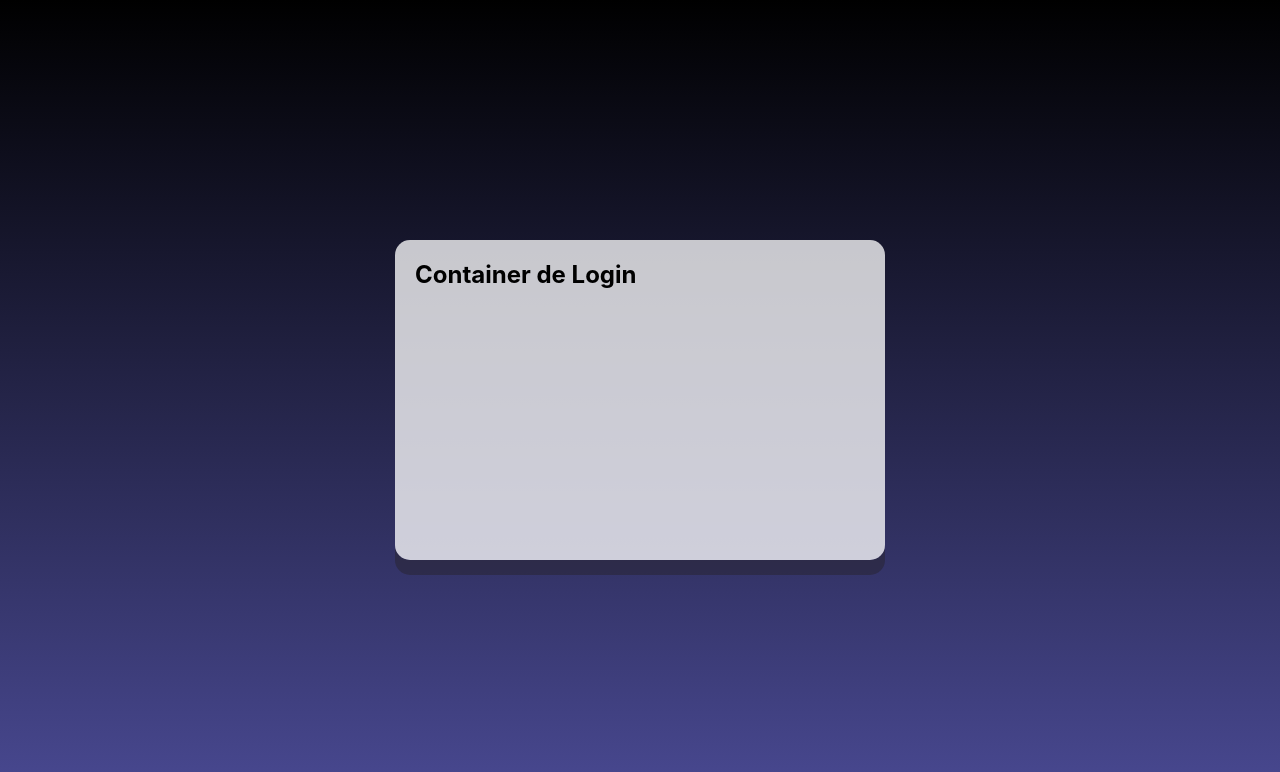
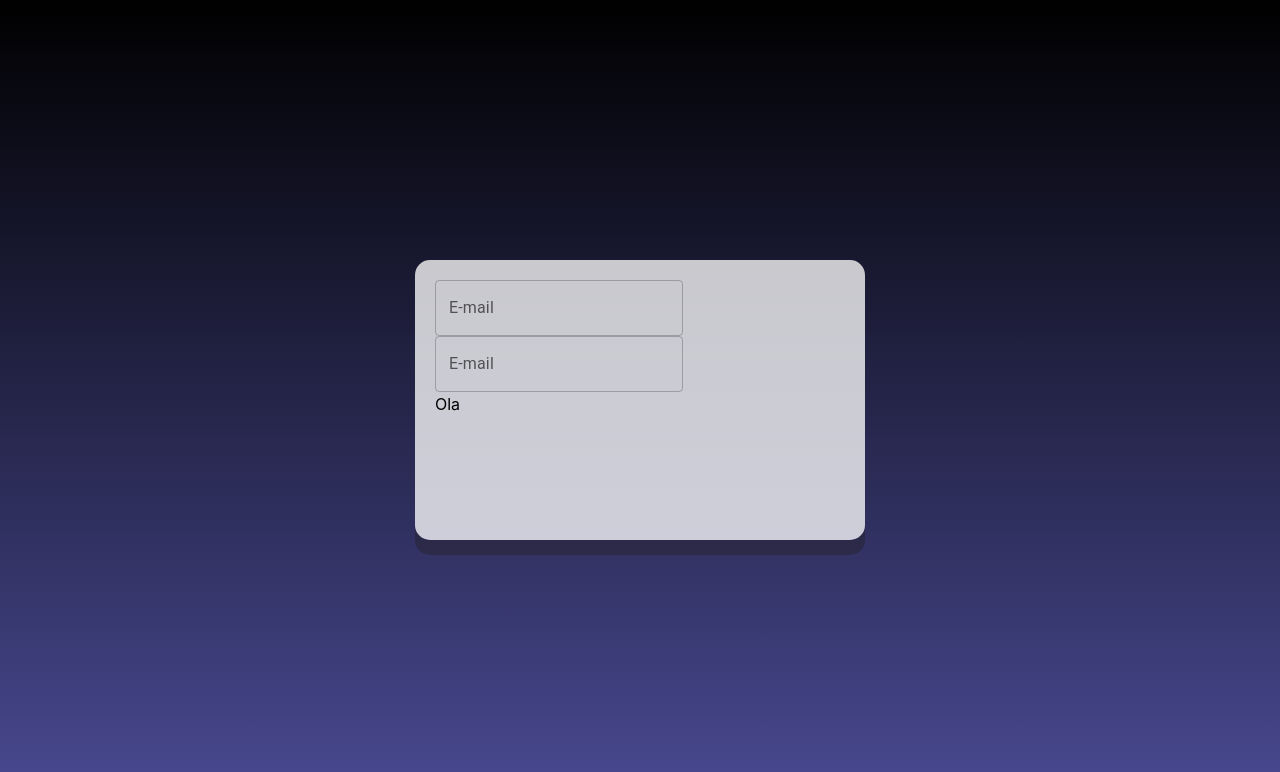
Before and after one commit to felipeluis223/SystemLogin, a JavaScript app: page / in a window 1280 px wide. Shown: the top 772 px of the page. Built offline with nearby package versions, Linux system fonts and the light colour scheme; the HTML template or start-up script is replaced by a standard one.

Commit message:
campos de email/senha

```diff
--- /dev/null
+++ b/postcss.config.js
@@ -0,0 +1,6 @@
+module.exports = {
+  plugins: {
+    tailwindcss: {},
+    autoprefixer: {},
+  },
+}
--- a/src/components/login.js
+++ b/src/components/login.js
@@ -1,9 +1,24 @@
+import { BsPersonCircle }from 'react-icons/bs'
+import TextField from '@mui/material/TextField';
+import ReactDOM from 'react-dom';
 import './styles/login.css'
+import '../index.css'
 
 function Login(){
     return (
         <div className="containerLogin">
-            <h2>Container de Login</h2>
+         	<div className="">
+            {/*    <BsPersonCircle /> */}
+                <TextField className="text-3xl font-bold text-white" id="outlined-basic" label="E-mail" variant="outlined" />
+            </div>
+
+			<div className="">
+            {/*    <BsPersonCircle /> */}
+                <TextField className="text-3xl font-bold text-white" id="outlined-basic" label="E-mail" variant="outlined" />
+            </div>
+            <h2 className="text-white">Ola</h2>
+
+
         </div>
     )
 }
--- a/src/index.css
+++ b/src/index.css
@@ -1,3 +1,6 @@
+@tailwind base;
+@tailwind components;
+@tailwind utilities;
 * {
   margin: 0;
   padding: 0;
--- /dev/null
+++ b/tailwind.config.js
@@ -0,0 +1,8 @@
+/** @type {import('tailwindcss').Config} */
+module.exports = {
+  content: [],
+  theme: {
+    extend: {},
+  },
+  plugins: [],
+}
```
Also changed, not shown: package.json (+9 -0 lines), src/components/styles/login.css (line endings or trailing spaces), 1 other file (tests, documents, lock files or other folders).
